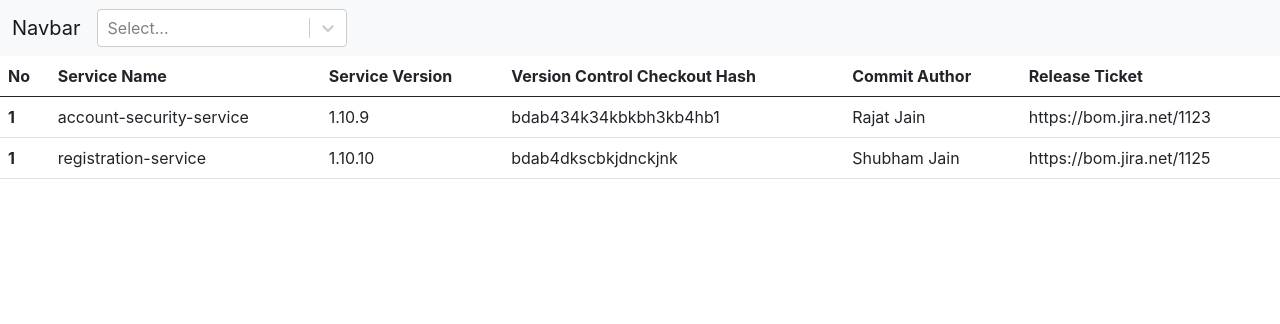
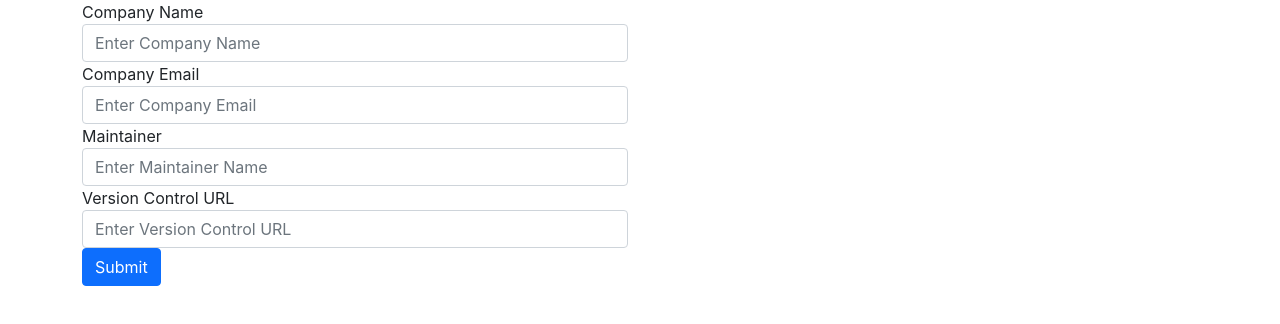
Before and after one commit to shubhwip/bom, a React (Create React App) app in the folder bom-ui/: page /register in a window 1280 px wide. Shown: the top 324 px of the page. Built offline with nearby package versions, Linux system fonts and the light colour scheme.

Commit message:
Customer Registration APIs
Customer Registration view

```diff
--- a/bom-ui/package.json
+++ b/bom-ui/package.json
@@ -11,6 +11,7 @@
     "http-proxy-middleware": "^2.0.0",
     "react": "^17.0.2",
     "react-dom": "^17.0.2",
+    "react-router-dom": "^5.3.0",
     "react-scripts": "4.0.3",
     "react-select": "^4.3.1",
     "web-vitals": "^1.0.1"
--- a/bom-ui/src/App.js
+++ b/bom-ui/src/App.js
@@ -1,5 +1,7 @@
 import React, { Component } from 'react';
 import Bom from './Component/BOM/bom'
+import Register from './Component/Register/register'
+import {Switch, Route} from 'react-router-dom'
 class App extends Component {
 
     state = {};
@@ -8,18 +10,17 @@ class App extends Component {
         // this.dadJokes()
     }
 
-    // dadJokes = () => {
-    //     fetch('/bom-api/boms/health')
-    //         .then(response => response.text())
-    //         .then(message => {
-    //             this.setState({ message: message });
-    //         });
-    // };
-
     render() {
         return (
             <div>
-                <Bom />
+                <Switch>
+                    <Route exact path = "/">
+                        <Bom />
+                    </Route>
+                    <Route exact path = "/register">
+                        <Register />
+                     </Route>
+                </Switch>
             </div>
         );
     }
--- /dev/null
+++ b/bom-ui/src/Component/Register/register.js
@@ -0,0 +1,32 @@
+import React, { Component } from 'react'
+export default class Register extends Component {
+    render() {
+        return (
+        <div className='container'>
+            <div className='row'>
+                <div className='col-md-6 col-offset-6'>
+                    <form>
+     <div class="form-group">
+       <label for="exampleInputEmail1">Company Name</label>
+       <input type="text" class="form-control" id="exampleInputEmail1" aria-describedby="emailHelp" placeholder="Enter Company Name"/>
+     </div>
+     <div class="form-group">
+            <label for="exampleInputEmail1">Company Email</label>
+            <input type="email" class="form-control" id="exampleInputEmail1" aria-describedby="emailHelp" placeholder="Enter Company Email"/>
+     </div>
+     <div class="form-group">
+            <label for="exampleInputEmail1">Maintainer</label>
+            <input type="text" class="form-control" id="exampleInputEmail1" aria-describedby="emailHelp" placeholder="Enter Maintainer Name"/>
+     </div>
+     <div class="form-group">
+            <label for="exampleInputEmail1">Version Control URL</label>
+            <input type="text" class="form-control" id="exampleInputEmail1" aria-describedby="emailHelp" placeholder="Enter Version Control URL"/>
+     </div>
+     <button type="submit" class="btn btn-primary">Submit</button>
+   </form>
+   </div>
+           </div>
+   </div>
+        )
+    }
+}
--- a/bom-ui/src/index.js
+++ b/bom-ui/src/index.js
@@ -3,10 +3,13 @@ import ReactDOM from 'react-dom';
 import './index.css';
 import App from './App';
 import reportWebVitals from './reportWebVitals';
+import {BrowserRouter as Router} from 'react-router-dom'
 
 ReactDOM.render(
   <React.StrictMode>
-    <App />
+    <Router>
+        <App />
+    </Router>
   </React.StrictMode>,
   document.getElementById('root')
 );
```
Also changed, not shown: bom-ui/src/Component/Register/bom.css (added), 1 other file (tests, documents, lock files or other folders).
